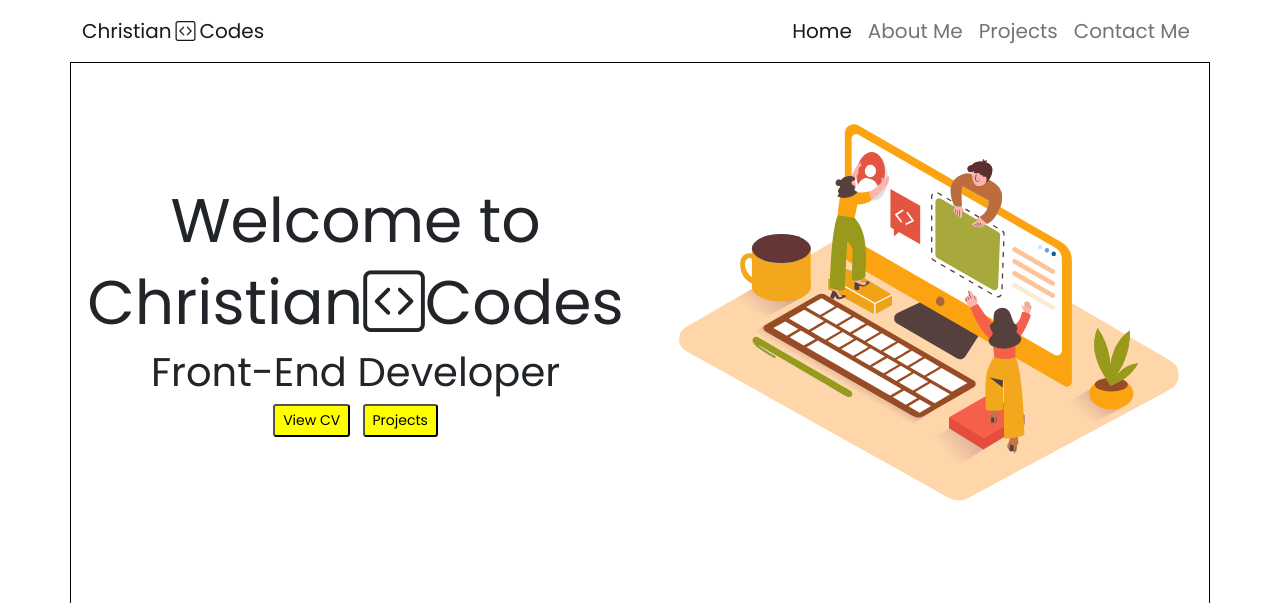
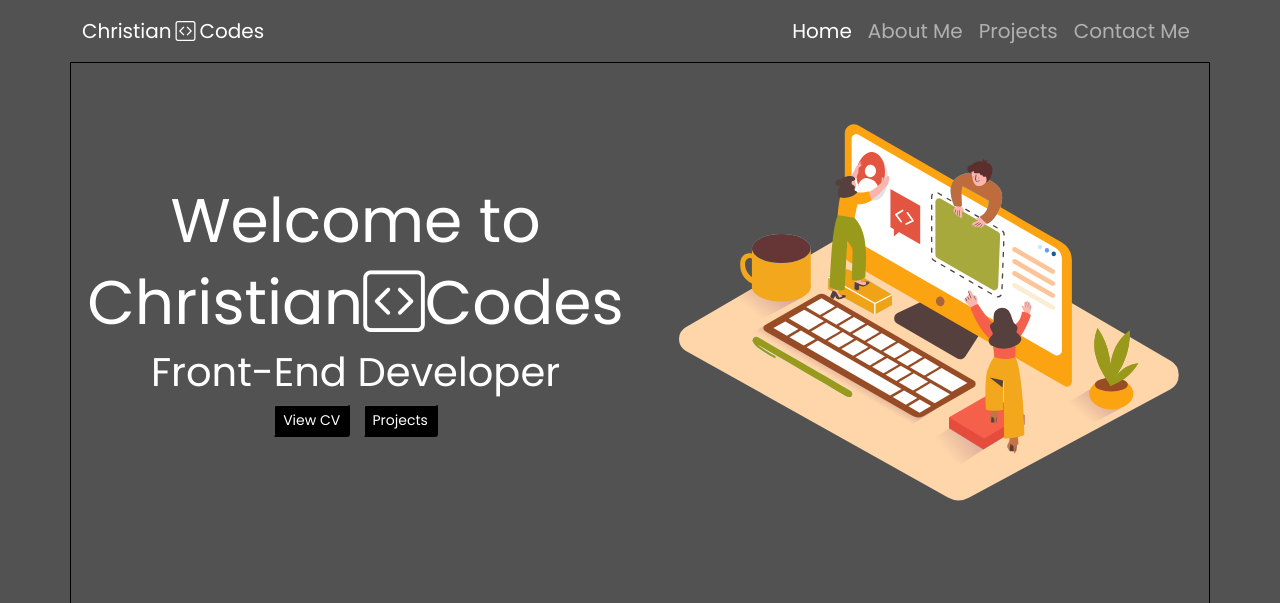
Before and after one commit to Aines25/My-Portfolio, a plain HTML site: page index.html in a window 1280 px wide. Shown: the top 603 px of the page. Drawn offline with nearby package versions, Linux system fonts and the light colour scheme; files whose address does not match are found by name.

Commit message:
background changes

```diff
--- a/index.html
+++ b/index.html
@@ -24,7 +24,7 @@
 
     <section>
         <!-- Nav bar -->
-        <nav class="navbar navbar-expand-lg navbar-light">
+        <nav class="navbar navbar-expand-lg navbar-dark">
             <div class="container">
               <a class="navbar-brand col-4" href="#">Christian<i class="bi bi-code-square p-1"></i>Codes</a>
               <button class="navbar-toggler" type="button" data-bs-toggle="collapse" data-bs-target="#navbarNavAltMarkup" aria-controls="navbarNavAltMarkup" aria-expanded="false" aria-label="Toggle navigation">
--- a/resources/css/index.css
+++ b/resources/css/index.css
@@ -5,7 +5,8 @@ body {
     margin: 0;
     font-size: 16px;
     font-family: 'Poppins', sans-serif;
-
+    background-color: #525252;
+    color: white;
 }
 
 html {
@@ -186,5 +187,6 @@ footer {
 /* Buttons */
 
 button {
-  background-color: yellow;
+  background-color: black;
+  color: white;
 }
```
